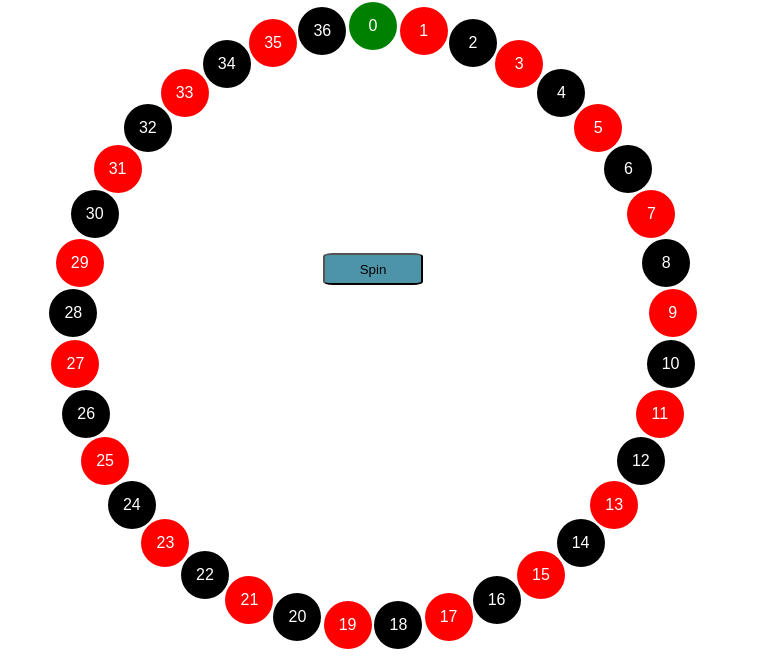
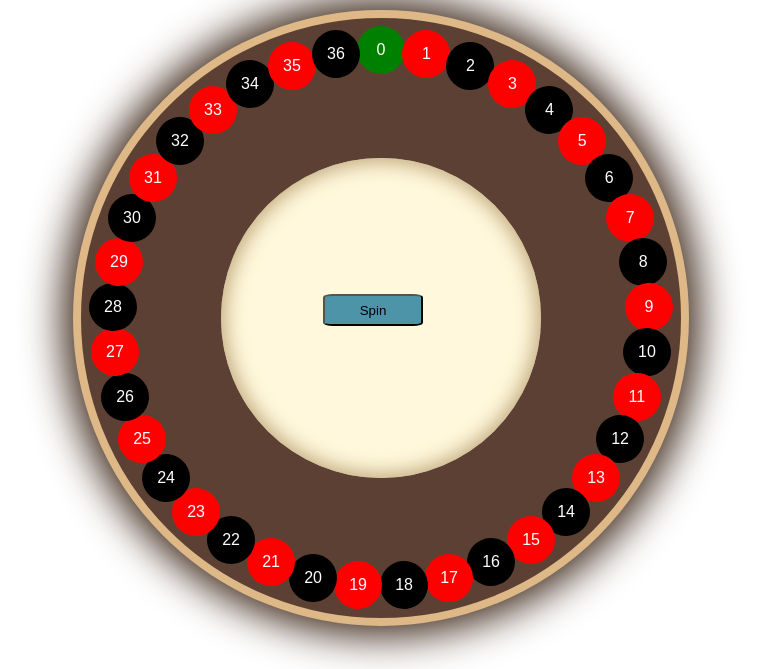
Before and after one commit to rohmju/rohmju.github.io, a website: page Home/Casino/Roulette/index.html in a window 1280 px wide. Shown: the part 131-800 px from the top of the page, without its empty margins (267-1028 px from the left). Drawn offline with Linux system fonts and the light colour scheme.

Commit message:
feat: restructure Roulette game layout; enhance button styles and improve wheel functionality

```diff
--- a/Home/Casino/Roulette/index.html
+++ b/Home/Casino/Roulette/index.html
@@ -2,15 +2,15 @@
 <html lang="en">
 <head>
     <meta charset="UTF-8">
-    <meta name="viewport" content="width=device-width, initial-scale=1.0">
     <title>Roulette</title>
-    <link rel="icon" type="image/x-icon" href="./logo.png">
     <link rel="stylesheet" href="style.css">
 </head>
 <body>
     <h1 class="header1">Welcome to Roulette</h1>
     <div class="circle-container-butfortheonedumbbutton">
-    <div class="circle-container"></div> </div>
+        <div class="circle-container"></div>
+        <button id="spin-button">Spin</button>
+    </div>
     <script src="script.js"></script>
 </body>
 </html>
--- a/Home/Casino/Roulette/script.js
+++ b/Home/Casino/Roulette/script.js
@@ -1,70 +1,66 @@
 const n = 37;
-const radius = 300;
 const container = document.querySelector('.circle-container');
 
-// Remove existing buttons if any
 container.innerHTML = '';
+
+const wheel = document.createElement('div');
+wheel.className = 'wheel';
+container.appendChild(wheel);
+
+const inner = document.createElement('div');
+inner.className = 'inner-circle';
+container.appendChild(inner);
 
 for (let i = 0; i < n; i++) {
     const btn = document.createElement('button');
-    btn.textContent = i;
-    container.appendChild(btn);
+    btn.className = 'roulette-ball';
     btn.id = `btn-${i}`;
+
+    const label = document.createElement('span');
+    label.className = 'number-label';
+    label.textContent = i;
+    btn.appendChild(label);
+
+    wheel.appendChild(btn);
 }
 
-const buttons = container.querySelectorAll('button');
-const centerX = container.offsetWidth / 2;
-const centerY = container.offsetHeight / 2;
-
-// Set initial right and transition for smooth animation
-container.style.right = '0px';
-container.style.left = '0px';
-container.style.transition = 'right 2s ease, transform 5s ease-out, left 2s';
+const buttons = wheel.querySelectorAll('.roulette-ball');
+const wheelRect = container.getBoundingClientRect();
+const centerX = wheel.offsetWidth / 2;
+const centerY = wheel.offsetHeight / 2;
+const btnSize = 48;
+const outerRadius = wheel.offsetWidth / 2 - btnSize / 2 - 8; // 8px border offset
 
 buttons.forEach((btn, i) => {
-    const angle = (2 * Math.PI / n) * i - Math.PI / 2;
-    const x = centerX + radius * Math.cos(angle) - btn.offsetWidth / 2;
-    const y = centerY + radius * Math.sin(angle) - btn.offsetHeight / 2;
-    btn.style.position = 'absolute';
+    const angleRad = (2 * Math.PI / n) * i - Math.PI / 2;
+    const angleDeg = (360 / n) * i;
+
+    const x = centerX + outerRadius * Math.cos(angleRad) - btnSize / 2;
+    const y = centerY + outerRadius * Math.sin(angleRad) - btnSize / 2;
+
     btn.style.left = `${x}px`;
     btn.style.top = `${y}px`;
-});
-buttons.forEach(btn => {
+    btn.style.transform = `rotate(${angleDeg}deg)`;
+    btn.style.setProperty('--angle', `${angleDeg}deg`);
 
-    const num = parseInt(btn.id.replace('btn-', ''));
-    console.log (num);
-
-    if (divv(num) === true) {
-        btn.style.backgroundColor = 'black';
-    }
-    else if (divv(num) === false){
-        btn.style.backgroundColor = 'red';
-    }
+    const num = i;
     if (num === 0) {
         btn.style.backgroundColor = 'green';
+    } else if (num % 2 === 0) {
+        btn.style.backgroundColor = 'black';
+    } else {
+        btn.style.backgroundColor = 'red';
     }
 });
 
-
-function divv(zahl) {
-    zahl = parseInt(zahl);
-    return zahl % 2 === 0;
-}
-const spinContainer = document.querySelector('.circle-container-butfortheonedumbbutton');
-const spinbutton = document.createElement('button');
-spinbutton.textContent = 'Spin';
-spinbutton.id = 'spin-button';
-
+const spinbutton = document.getElementById('spin-button');
 let lastAngle = 0;
 
-if (spinContainer) {
-    spinContainer.appendChild(spinbutton);
-
+if (wheel && spinbutton) {
     spinbutton.addEventListener('click', () => {
-        // Generate a new random angle, add to lastAngle for cumulative rotation
-        const randomDelta = Math.floor(Math.random() * 360) + 920; // at least 2 full spins
+        const randomDelta = Math.floor(Math.random() * 360) + 920;
         lastAngle += randomDelta;
-        container.style.transition = 'transform 5s cubic-bezier(0.25, 0.1, 0.25, 1)';
-        container.style.transform = `rotate(${lastAngle}deg)`;
+        wheel.style.transition = 'transform 5s cubic-bezier(0.25, 0.1, 0.25, 1)';
+        wheel.style.transform = `rotate(${lastAngle}deg)`;
     });
 }
--- a/Home/Casino/Roulette/style.css
+++ b/Home/Casino/Roulette/style.css
@@ -12,23 +12,64 @@ body {
     margin-top: 24px;
 }
 
+.circle-container-butfortheonedumbbutton {
+    position: relative;
+    width: 600px;
+    height: 600px;
+}
+
 .circle-container {
     width: 600px;
     height: 600px;
     position: relative;
-  margin-top: 32px;
+    background-color: #5c4033;
+    border-radius: 50%;
+    box-shadow: 0 0 40px 10px #3a2415;
+    margin: 0 auto;
+    border: 8px solid #deb887;
+    overflow: hidden;
 }
 
-.circle-container button {
+.wheel {
+    position: absolute;
+    width: 100%;
+    height: 100%;
+    top: 0;
+    left: 0;
+    transform-origin: center;
+}
+
+.inner-circle {
+    position: absolute;
+    top: 50%;
+    left: 50%;
+    width: 320px;
+    height: 320px;
+    background: #fff8dc;
+    border-radius: 50%;
+    transform: translate(-50%, -50%);
+    box-shadow: 0 0 20px 4px #bfa77a inset;
+    z-index: 1;
+}
+
+.roulette-ball {
     width: 48px;
     height: 48px;
     border-radius: 50%;
     border: none;
-  background: #a94d4d;
     color: #fff;
     font-size: 1rem;
     position: absolute;
     cursor: pointer;
+    z-index: 2;
+    display: flex;
+    align-items: center;
+    justify-content: center;
+}
+
+.roulette-ball .number-label {
+    display: inline-block;
+    transform: rotate(calc(-1 * var(--angle, 0deg)));
 }
 
 #spin-button {
@@ -40,5 +81,5 @@ body {
     left: 50%;
     top: 50%;
     transform: translate(-50%, -50%);
-  z-index: 2;
+    z-index: 3;
 }
```
Lines whose indentation alone changed are shown as unchanged.
